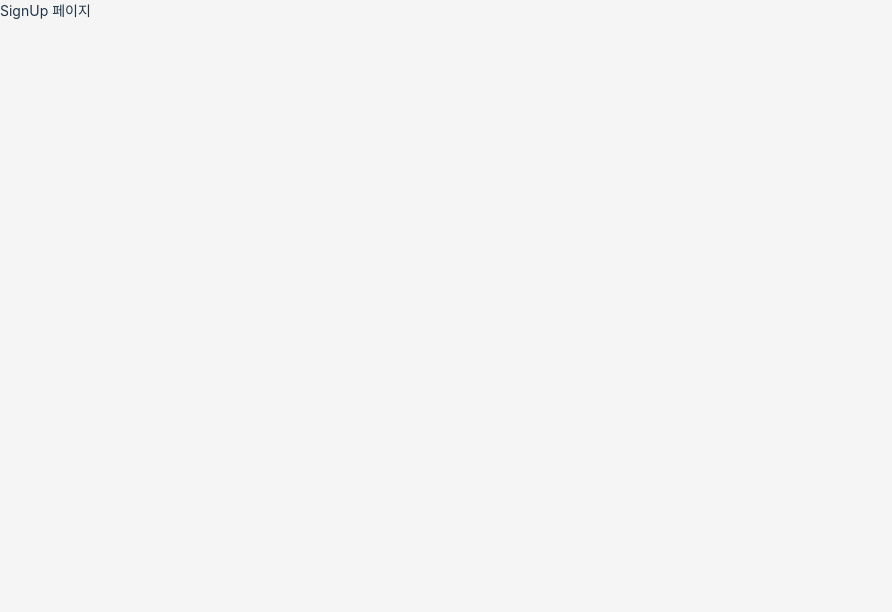
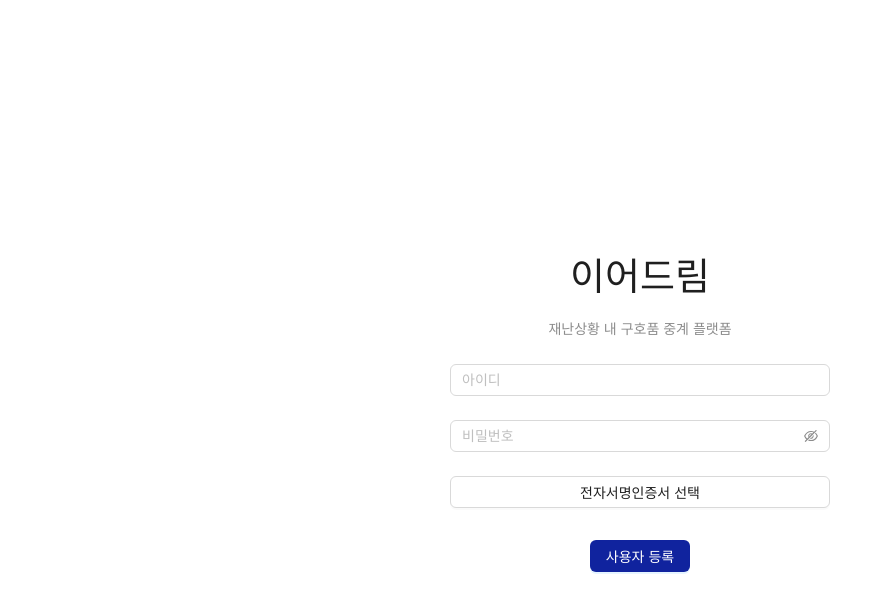
Before and after one commit to ljhyeon/Disaster-Safety, a React (Vite) app in the folder frontend/: page /signup in a window 1280 px wide. Shown: the top 612 px of the page, without its empty margins (0-892 px from the left). Built offline with nearby package versions, Linux system fonts and the light colour scheme.

Commit message:
feat: 회원등록 UI 구현

```diff
--- a/frontend/src/pages/Login.jsx
+++ b/frontend/src/pages/Login.jsx
@@ -1,11 +1,10 @@
-import { Layout, Typography, Input, Button, Form, Space, message } from 'antd'
+import { Layout, Input, Button, Form, Space, message } from 'antd'
 import { useNavigate } from 'react-router-dom'
 import { COLORS } from '../styles/colors'
 
 import { Logo } from '../components/login/Logo'
 
 const { Content } = Layout
-const { Title, Text } = Typography
 
 const Login = () => {
     const navigate = useNavigate()
@@ -46,7 +45,6 @@ const Login = () => {
                     style={{ width: '380px' }}
                 >
                     <Form.Item
-                        label="아이디"
                         name="user_id"
                         rules={[{ required: true, message: '아이디를 입력하세요.' }]}
                     >
@@ -54,7 +52,6 @@ const Login = () => {
                     </Form.Item>
 
                     <Form.Item
-                        label="비밀번호"
                         name="password"
                         rules={[{ required: true, message: '비밀번호를 입력하세요.' }]}
                     >
--- a/frontend/src/pages/SignUp.jsx
+++ b/frontend/src/pages/SignUp.jsx
@@ -1,8 +1,93 @@
-import { Layout, } from 'antd'
+import { Layout, Input, Button, Form, Space, message, Upload } from 'antd'
+import { useNavigate } from 'react-router-dom'
+import { COLORS } from '../styles/colors'
+
+import { Logo } from '../components/login/Logo'
+
+const { Content } = Layout
+
 const SignUp = () => {
+    const navigate = useNavigate()
+
+    const onSignUp = async (values) => {
+        // const { user_id, password } = values
+        // const user_type = 'public_officer'
+        try {
+            // ✅ 여기에 실제 회원가입 API 요청 예정 - api 폴더에 구현해서 들고오기?
+            // const response = await loginService.login({ username, password })
+            // if (response.success) {
+            //   navigate(`/home`)
+            // }
+
+            console.log('회원가입 요청: ', values)
+            message.success('회원가입 성공 (예시)')
+            navigate('/login')
+        } catch (error) {
+            message.error('회원가입 실패: ', error);
+        }
+    }
     return (
-        <Layout style={{ minHeight: '100vh', width: '100vw' }}>
-            SignUp 페이지
+        <Layout style={{ minHeight: '100vh', width: '100vw', backgroundColor: "white" }}>
+            <Content
+                style={{
+                    display: 'flex',
+                    justifyContent: 'center',
+                    alignItems: 'center',
+                    flexDirection: 'column',
+                }}
+            >
+                <Logo />
+
+                <Form
+                    layout="vertical"
+                    onFinish={onSignUp}
+                    autoComplete="off"
+                    style={{ width: '380px' }}
+                >
+                    <Form.Item
+                        name="user_id"
+                        rules={[{ required: true, message: '아이디를 입력하세요.' }]}
+                    >
+                    <Input placeholder="아이디" />
+                    </Form.Item>
+
+                    <Form.Item
+                        name="password"
+                        rules={[{ required: true, message: '비밀번호를 입력하세요.' }]}
+                    >
+                    <Input.Password placeholder="비밀번호" />
+                    </Form.Item>
+
+                    <Form.Item
+                        name="file"
+                        valuePropName="fileList"
+                        getValueFromEvent={(e) => Array.isArray(e) ? e : e?.fileList}
+                        rules={[{ required: true, message: '전자서명인증서를 첨부해주세요.' }]}
+                    >
+                        <Upload
+                            name="file"
+                            beforeUpload={() => false} // 업로드를 수동으로 처리할 경우 false 설정
+                            multiple={false}
+                            maxCount={1}
+                        >
+                            <Button style={{ width: '380px' }}>전자서명인증서 선택</Button>
+                        </Upload>
+                    </Form.Item>
+
+                    <Form.Item style={{ marginTop: '2rem', marginBottom: 0 }}>
+                        <Space style={{ display: 'flex', justifyContent: 'center' }}>
+
+                            <Button
+                                type="primary"
+                                htmlType="submit"
+                                style={{ backgroundColor: COLORS.primary }}
+                            >
+                                사용자 등록
+                            </Button>
+                        </Space>
+                    </Form.Item>
+                </Form>
+            </Content>
         </Layout>
     )
 }
```
